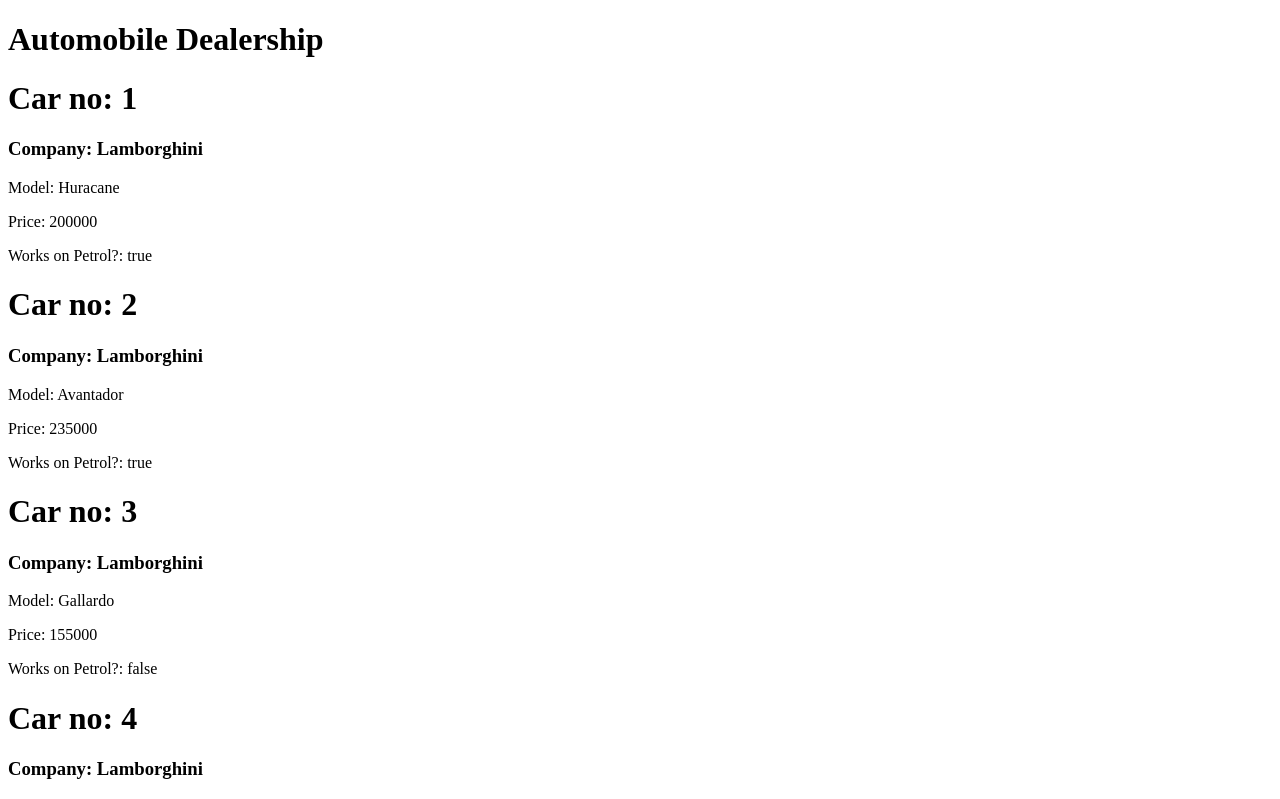
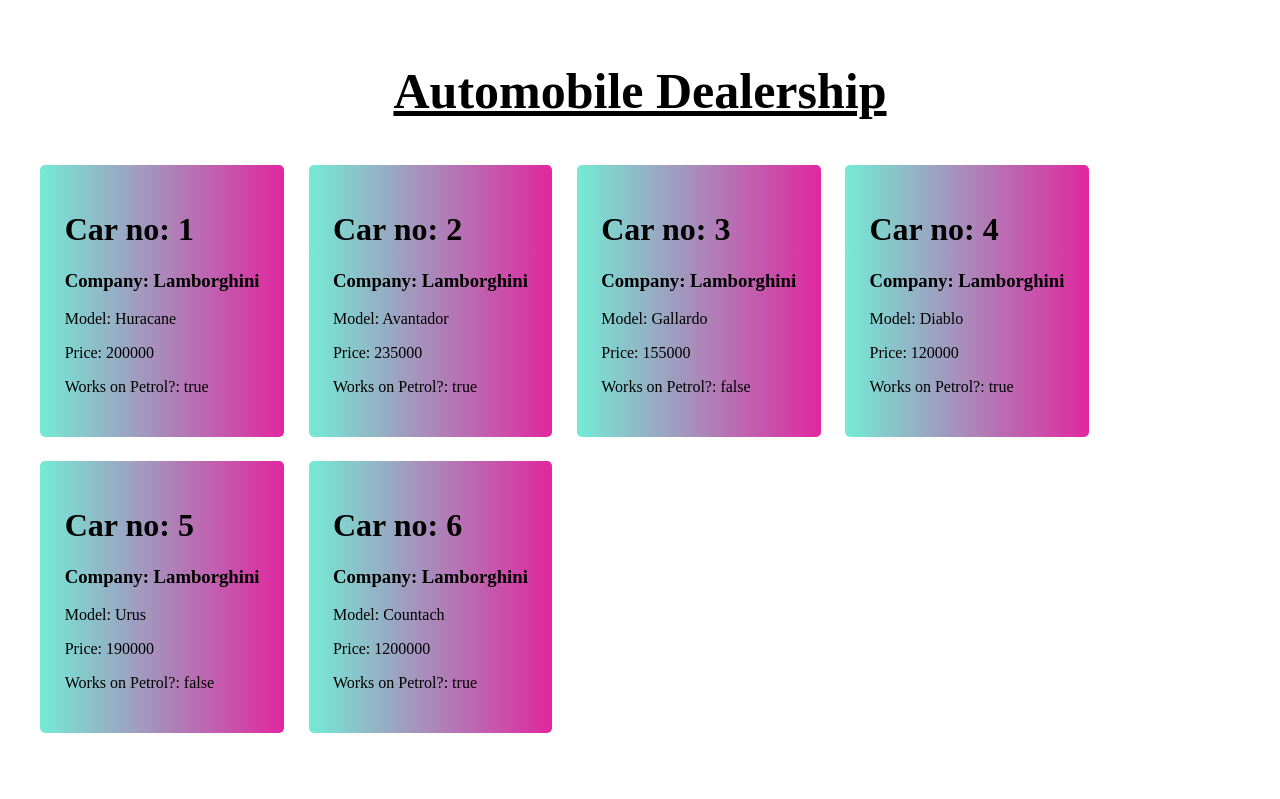
Before and after one commit to JavalKumar/Javalkumar_Patell_Learning_Angular, an Angular app in the folder JavalPatelLearningAngular/: page / in a window 1280 px wide. Shown: the top 799 px of the page. Built offline with nearby package versions, Linux system fonts and the light colour scheme.

Commit message:
Assignment-2-finished

```diff
--- a/JavalPatelLearningAngular/src/app/app.component.css
+++ b/JavalPatelLearningAngular/src/app/app.component.css
@@ -0,0 +1,20 @@
+.container{
+    padding: 20px;
+}
+
+.user-card{
+    padding:2%;
+    background-image: linear-gradient(to right, #74EBD5 , #e0279f);
+    /* background-color:violet; */
+    display: inline-block;
+    border-color: black;
+    border-radius: 5px;
+    margin: 1%;
+}
+
+.container > h1{
+    text-align: center;
+    text-decoration: underline;
+    font-size: 50px;
+    font-weight: bold;
+}
```
